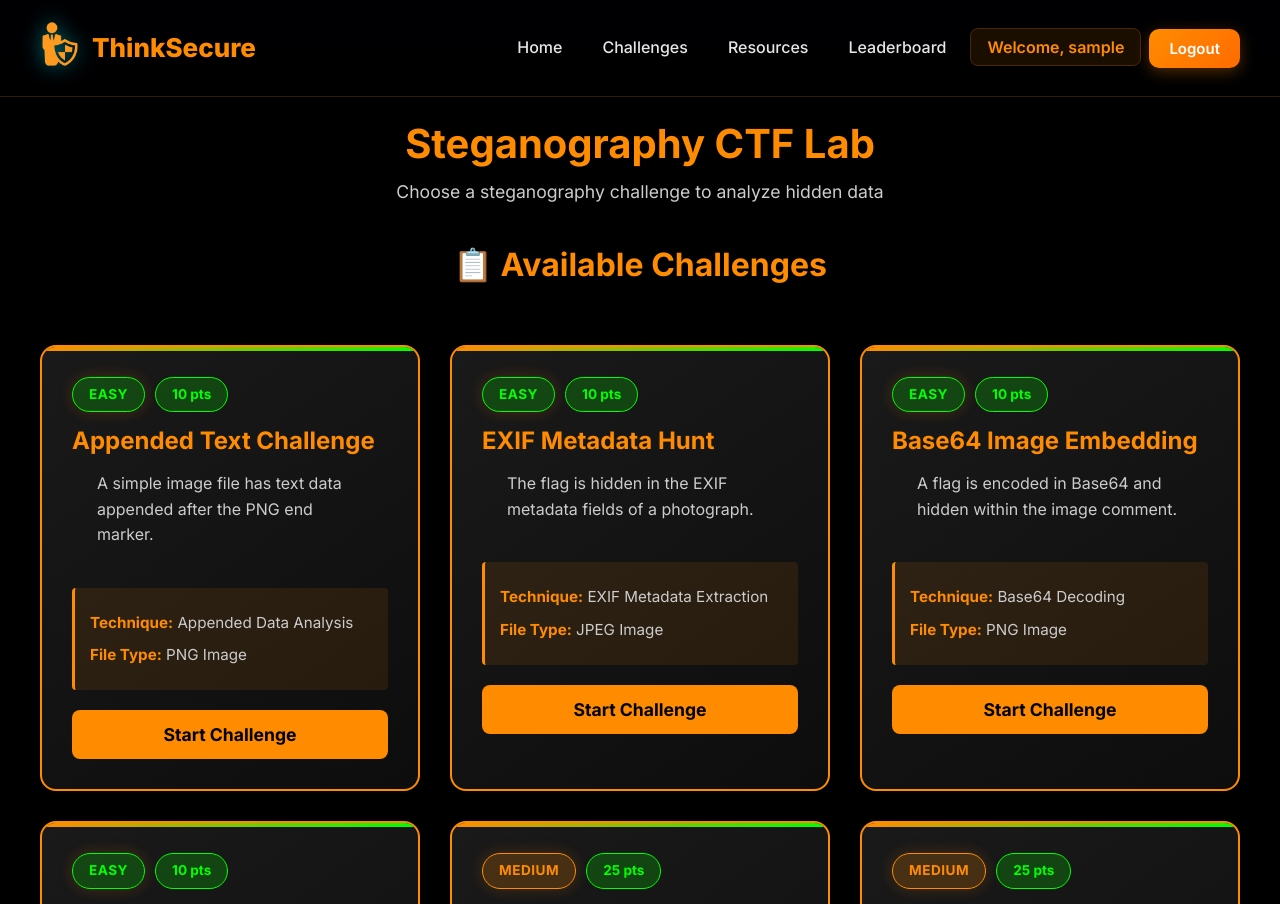
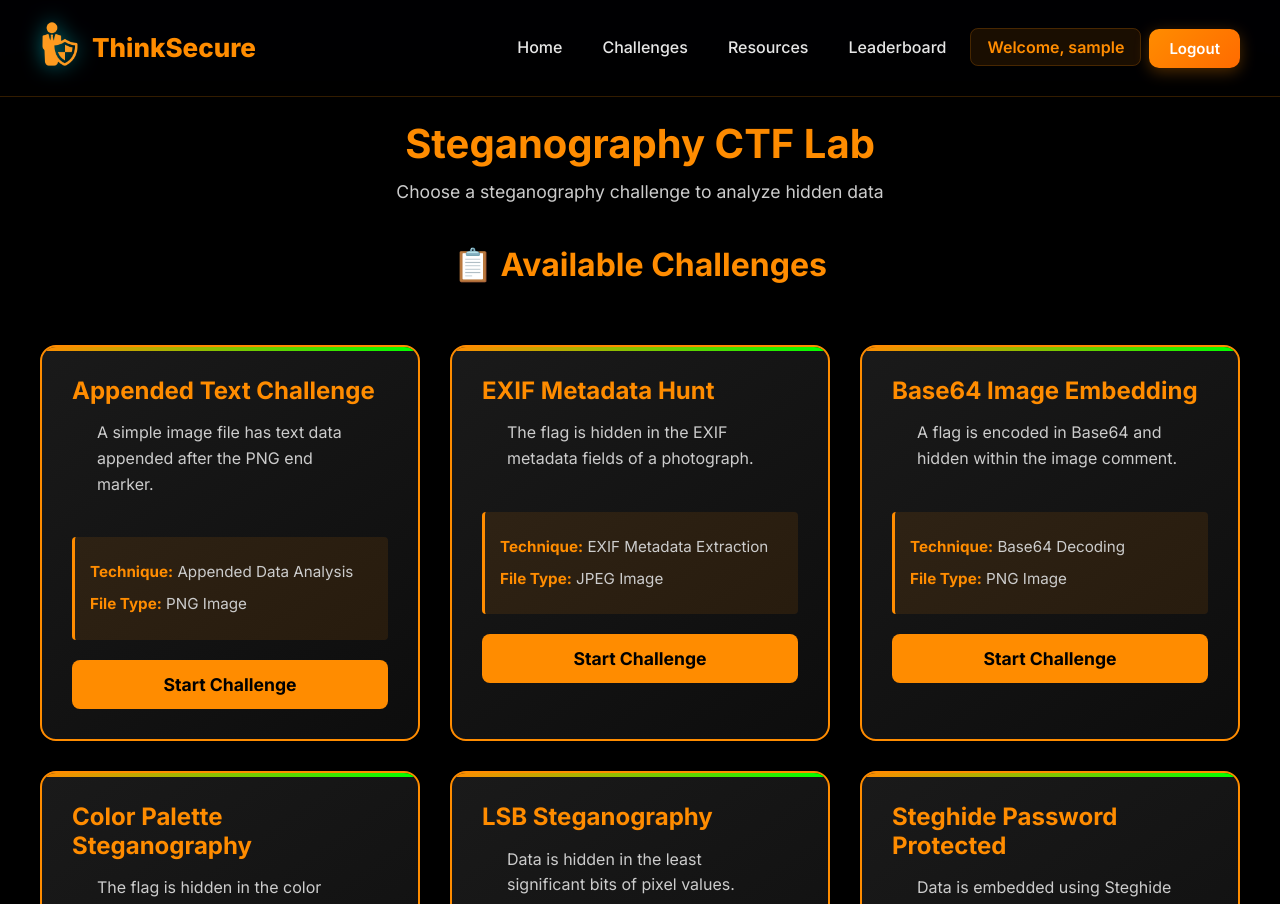
Before and after one commit to mohanaddalol/ThinkSecure, a React (Vite) app in the folder Front-end/: page /stego-ctf in a window 1280 px wide. Shown: the top 904 px of the page. Built offline with nearby package versions, Linux system fonts and the light colour scheme; sample sign-in values are in the browser's storage.

Commit message:
Remove internal difficulty labels and points from challenge rooms - StegoCTF, OSINTCTF, HackTheHacker now show uniform points based on room level

```diff
--- a/Front-end/src/HackTheHacker.jsx
+++ b/Front-end/src/HackTheHacker.jsx
@@ -10,7 +10,6 @@ const challenges = [
     title: "Command Line Investigation",
     description: "Explore the hacker's terminal to find the hidden password.",
     type: "terminal",
-    difficulty: "easy",
     content: {
       initialText: "You've gained access to a hacker's terminal. Explore the files to find the secret password.",
       currentDirectory: "/home/hacker",
@@ -34,7 +33,6 @@ const challenges = [
     title: "Decode the Message",
     description: "The hacker used a simple encryption method. Can you crack it?",
     type: "decrypt",
-    difficulty: "medium",
     content: {
       encryptedMessage: "Gur frperg pbqr gb gur onfrzrag vf: unpxre_qrpbqre",
       additionalInfo: "This appears to be a simple substitution cipher.",
@@ -49,7 +47,6 @@ const challenges = [
     title: "Hidden in the Image",
     description: "The hacker hid information in this image file. Extract the hidden data.",
     type: "file",
-    difficulty: "medium",
     content: {
       fileName: "vacation_photo.jpg",
       fileContent:
@@ -65,7 +62,6 @@ const challenges = [
     title: "Suspicious Network Traffic",
     description: "Analyze this network traffic capture to find the suspicious data exfiltration.",
     type: "network",
-    difficulty: "hard",
     content: {
       trafficData: `192.168.1.105 -> 8.8.8.8: DNS query for google.com
   192.168.1.105 -> 23.63.127.42: HTTP GET /index.html
@@ -87,7 +83,6 @@ const challenges = [
     title: "Firewall Configuration",
     description: "Configure the firewall rules to block the hacker's access.",
     type: "terminal",
-    difficulty: "hard",
     content: {
       initialText:
         "You need to configure the firewall to block the hacker's IP address. Examine the logs to find their IP and block it.",
@@ -269,19 +264,6 @@ function HackTheHacker() {
 
   const handleActivateFinalAnswerMode = () => {
     setFinalAnswerMode(true);
-  };
-
-  const getDifficultyColor = (difficulty) => {
-    switch (difficulty) {
-      case "easy":
-        return "difficulty-easy";
-      case "medium":
-        return "difficulty-medium";
-      case "hard":
-        return "difficulty-hard";
-      default:
-        return "difficulty-default";
-    }
   };
 
   // Render different challenge types
@@ -525,9 +507,6 @@ function HackTheHacker() {
           <div className="challenge-card">
             <div className="card-header">
               <h2 className="card-title">{currentChallenge.title}</h2>
-              <span className={`difficulty-badge ${getDifficultyColor(currentChallenge.difficulty)}`}>
-                {currentChallenge.difficulty}
-              </span>
             </div>
             <div className="card-description">
               <p>{currentChallenge.description}</p>
--- a/Front-end/src/OSINTCTF.jsx
+++ b/Front-end/src/OSINTCTF.jsx
@@ -6,7 +6,6 @@ const challenges = [
            {
                       id: 2,
                       title: 'Twitter Username Investigation',
-                      difficulty: 'Easy',
                       flag: 'THINK{TWITTER_OSINT_PRO}',
                       description: 'Investigate a suspicious Twitter account that has been spreading misinformation about cybersecurity.',
                       objective: 'Find the hidden flag in the user\'s bio or profile information',
@@ -21,7 +20,6 @@ const challenges = [
            {
                       id: 5,
                       title: 'LinkedIn Profile Analysis',
-                      difficulty: 'Easy',
                       flag: 'THINK{LINKEDIN_INTELLIGENCE_ACE}',
                       description: 'Investigate a LinkedIn profile suspected of being a fake account used for social engineering.',
                       objective: 'Analyze the profile and extract the hidden flag',
@@ -36,7 +34,6 @@ const challenges = [
            {
                       id: 6,
                       title: 'GitHub Repository Hunt',
-                      difficulty: 'Easy',
                       flag: 'THINK{GITHUB_SECRET_FINDER}',
                       description: 'A developer accidentally pushed sensitive credentials to a public GitHub repository.',
                       objective: 'Search commit history and find the exposed flag',
@@ -51,7 +48,6 @@ const challenges = [
            {
                       id: 7,
                       title: 'Instagram Geotag Analysis',
-                      difficulty: 'Easy',
                       flag: 'THINK{INSTAGRAM_LOCATION_TRACKER}',
                       description: 'An Instagram account is posting suspicious photos with location tags. Track their movements.',
                       objective: 'Analyze geotagged posts and extract the flag',
@@ -66,7 +62,6 @@ const challenges = [
            {
                       id: 1,
                       title: 'Geolocation Investigation',
-                      difficulty: 'Medium',
                       flag: 'THINK{PHOTO_GEOLOCATION_MASTER}',
                       description: 'A suspicious social media account has been posting photos with embedded geolocation data.',
                       objective: 'Extract flag from image metadata',
@@ -81,7 +76,6 @@ const challenges = [
            {
                       id: 4,
                       title: 'Domain Reconnaissance',
-                      difficulty: 'Medium',
                       flag: 'THINK{DOMAIN_WHOIS_EXPERT}',
                       description: 'A phishing campaign is using a suspicious domain. Perform WHOIS lookup and DNS analysis.',
                       objective: 'Extract registration details and find the flag',
@@ -96,7 +90,6 @@ const challenges = [
            {
                       id: 8,
                       title: 'IP Address Geolocation',
-                      difficulty: 'Medium',
                       flag: 'THINK{IP_GEOLOCATION_MASTER}',
                       description: 'Trace a suspicious IP address involved in unauthorized access attempts to your network.',
                       objective: 'Geolocate the IP and extract information',
@@ -111,7 +104,6 @@ const challenges = [
            {
                       id: 10,
                       title: 'Phone Number OSINT',
-                      difficulty: 'Medium',
                       flag: 'THINK{PHONE_OSINT_EXPERT}',
                       description: 'A suspicious phone number has been used in multiple phishing campaigns. Investigate its origins.',
                       objective: 'Trace the phone number and find connected accounts',
@@ -126,7 +118,6 @@ const challenges = [
            {
                       id: 3,
                       title: 'Email Breach Investigation',
-                      difficulty: 'Advanced',
                       flag: 'THINK{EMAIL_BREACH_DETECTIVE}',
                       description: 'A company suspects their employee emails have been compromised. Analyze the breach data.',
                       objective: 'Identify the breach source and extract the flag',
@@ -141,7 +132,6 @@ const challenges = [
            {
                       id: 9,
                       title: 'Dark Web Marketplace Analysis',
-                      difficulty: 'Advanced',
                       flag: 'THINK{DARKWEB_INVESTIGATOR}',
                       description: 'Investigate a dark web marketplace selling stolen credentials and identify the operator.',
                       objective: 'Analyze marketplace data and extract the flag',
@@ -304,11 +294,6 @@ Good luck, investigator!`;
                                                        <div className="challenges-grid-osint">
                                                                   {challenges.map((challenge) => (
                                                                              <div key={challenge.id} className="challenge-card-osint">
-                                                                                        <div className="challenge-badge">
-                                                                                                   <span className={`difficulty-badge ${challenge.difficulty.toLowerCase()}`}>
-                                                                                                              {challenge.difficulty}
-                                                                                                   </span>
-                                                                                        </div>
                                                                                         <h3>{challenge.title}</h3>
                                                                                         <p className="challenge-desc">{challenge.description}</p>
                                                                                         <div className="challenge-details">
--- a/Front-end/src/StegoCTF.jsx
+++ b/Front-end/src/StegoCTF.jsx
@@ -6,7 +6,6 @@ const challenges = [
            {
                       id: 1,
                       title: 'Appended Text Challenge',
-                      difficulty: 'Easy',
                       flag: 'THINK{APPENDED_DATA_FOUND}',
                       description: 'A simple image file has text data appended after the PNG end marker.',
                       objective: 'Extract the flag from appended text data',
@@ -20,7 +19,6 @@ const challenges = [
            {
                       id: 2,
                       title: 'EXIF Metadata Hunt',
-                      difficulty: 'Easy',
                       flag: 'THINK{EXIF_METADATA_MASTER}',
                       description: 'The flag is hidden in the EXIF metadata fields of a photograph.',
                       objective: 'Extract flag from image metadata',
@@ -34,7 +32,6 @@ const challenges = [
            {
                       id: 3,
                       title: 'Base64 Image Embedding',
-                      difficulty: 'Easy',
                       flag: 'THINK{BASE64_DECODED_SUCCESS}',
                       description: 'A flag is encoded in Base64 and hidden within the image comment.',
                       objective: 'Decode Base64 data to reveal the flag',
@@ -48,7 +45,6 @@ const challenges = [
            {
                       id: 4,
                       title: 'Color Palette Steganography',
-                      difficulty: 'Easy',
                       flag: 'THINK{PALETTE_COLORS_REVEAL}',
                       description: 'The flag is hidden in the color palette indices of a GIF file.',
                       objective: 'Analyze color palette for hidden data',
@@ -62,7 +58,6 @@ const challenges = [
            {
                       id: 5,
                       title: 'LSB Steganography',
-                      difficulty: 'Medium',
                       flag: 'THINK{LSB_BITS_EXTRACTED}',
                       description: 'Data is hidden in the least significant bits of pixel values.',
                       objective: 'Extract LSB data from image pixels',
@@ -76,7 +71,6 @@ const challenges = [
            {
                       id: 6,
                       title: 'Steghide Password Protected',
-                      difficulty: 'Medium',
                       flag: 'THINK{STEGHIDE_UNLOCKED}',
                       description: 'Data is embedded using Steghide with a password. Find the password and extract.',
                       objective: 'Crack password and extract embedded data',
@@ -90,7 +84,6 @@ const challenges = [
            {
                       id: 7,
                       title: 'Multi-Layer Steganography',
-                      difficulty: 'Medium',
                       flag: 'THINK{MULTI_LAYER_DECODED}',
                       description: 'The flag is hidden using multiple steganography techniques in layers.',
                       objective: 'Decode multiple layers to find the flag',
@@ -104,7 +97,6 @@ const challenges = [
            {
                       id: 8,
                       title: 'Audio Spectrogram Analysis',
-                      difficulty: 'Medium',
                       flag: 'THINK{AUDIO_SPECTRUM_FOUND}',
                       description: 'A flag is hidden in the spectrogram of an audio file embedded in the image.',
                       objective: 'Extract and analyze audio spectrogram',
@@ -118,7 +110,6 @@ const challenges = [
            {
                       id: 9,
                       title: 'QR Code in Alpha Channel',
-                      difficulty: 'Advanced',
                       flag: 'THINK{ALPHA_QR_SCANNED}',
                       description: 'A QR code is hidden in the alpha transparency channel of a PNG image.',
                       objective: 'Extract alpha channel and decode QR code',
@@ -132,7 +123,6 @@ const challenges = [
            {
                       id: 10,
                       title: 'Encrypted Zip in Image',
-                      difficulty: 'Advanced',
                       flag: 'THINK{ZIP_ENCRYPTED_CRACKED}',
                       description: 'An encrypted ZIP file is hidden within the image. Extract and crack it.',
                       objective: 'Extract ZIP file and crack the password',
@@ -167,16 +157,6 @@ const StegoCTF = () => {
                       setMessage('');
                       setMessageType('');
                       setHintLevel(0);
-           };
-
-           const getPoints = (difficulty) => {
-                      const pointsMap = {
-                                 'Easy': 10,
-                                 'Medium': 25,
-                                 'Hard': 50,
-                                 'Advanced': 50
-                      };
-                      return pointsMap[difficulty] || 0;
            };
 
            const handleSubmit = async (e) => {
@@ -355,14 +335,6 @@ Good luck, steganographer!`;
                                                        <div className="challenges-grid-stego">
                                                                   {challenges.map((challenge) => (
                                                                              <div key={challenge.id} className="challenge-card-stego">
-                                                                                        <div className="challenge-badge">
-                                                                                                   <span className={`difficulty-badge ${challenge.difficulty.toLowerCase()}`}>
-                                                                                                              {challenge.difficulty}
-                                                                                                   </span>
-                                                                                                   <span className="points-badge">
-                                                                                                              {getPoints(challenge.difficulty)} pts
-                                                                                                   </span>
-                                                                                        </div>
                                                                                         <h3>{challenge.title}</h3>
                                                                                         <p className="challenge-desc">{challenge.description}</p>
                                                                                         <div className="challenge-details">
@@ -399,8 +371,6 @@ Good luck, steganographer!`;
                                                        <p>
                                                                   <strong>Date:</strong> {selectedChallenge.date}<br />
                                                                   <strong>Classification:</strong> {selectedChallenge.classification}<br />
-                                                                  <strong>Difficulty:</strong> <span className={`difficulty-badge ${selectedChallenge.difficulty.toLowerCase()}`}>{selectedChallenge.difficulty}</span><br />
-                                                                  <strong>Points:</strong> <span style={{ color: '#00ff00', fontWeight: 'bold' }}>{getPoints(selectedChallenge.difficulty)} points</span><br />
                                                                   <strong>Technique:</strong> {selectedChallenge.technique}
                                                        </p>
                                                        <p>{selectedChallenge.description}</p>
```
